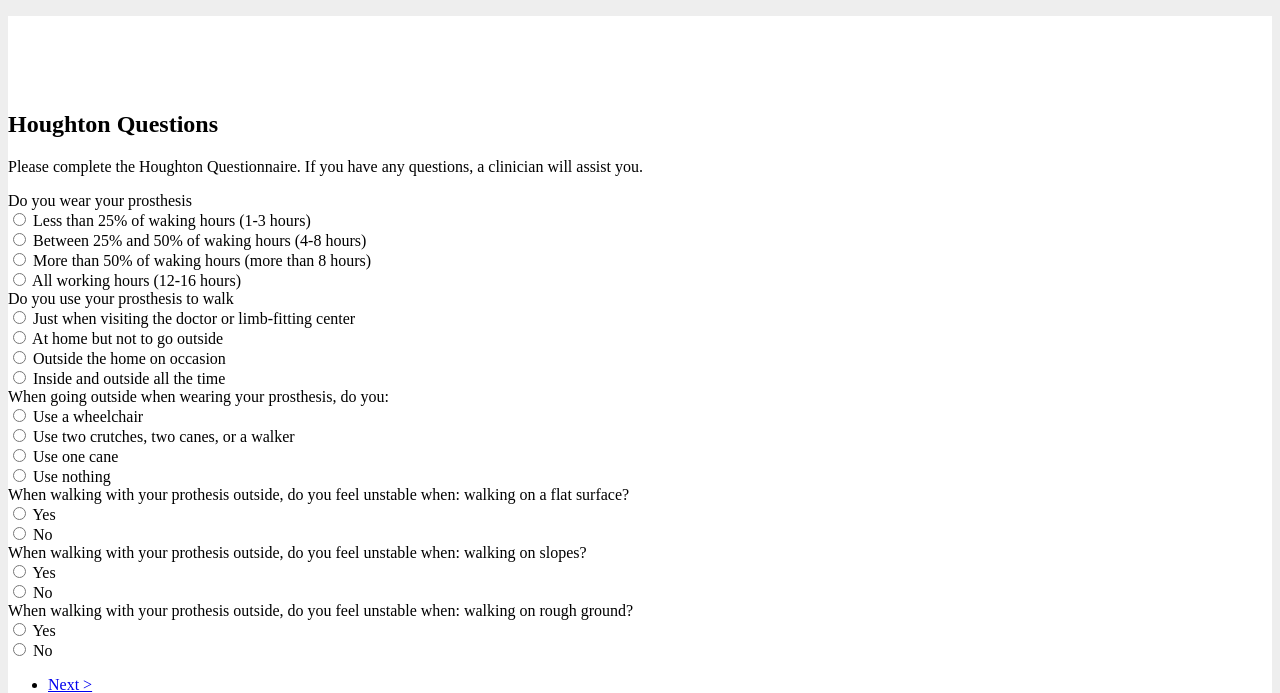
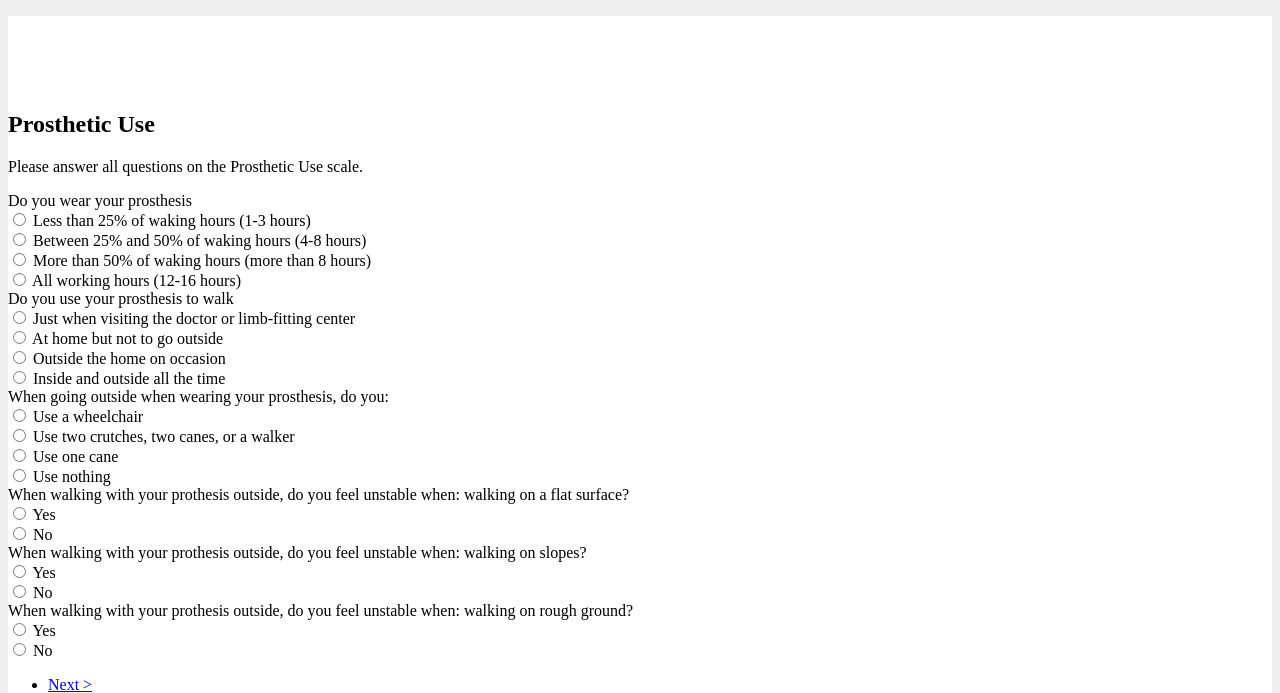
Before and after one commit to ccnmtl/pump, a Django app: template pump/templates/main/index.html in a window 1280 px wide. Shown: the part 44-737 px from the top of the page. Run offline with Django 3.2, Linux system fonts and the light colour scheme; the template is opened without the code that fills it, so the values that code supplies are empty; some libraries are stand-ins or nearby versions.

Commit message:
houghton question text changes
PMT #110650

```diff
--- a/pump/templates/main/index.html
+++ b/pump/templates/main/index.html
@@ -39,8 +39,8 @@ $(function() {
 {% csrf_token %}
 <div id="wizard">
 	<section>
-		<h1>Houghton Questions</h1>
-		<p class="lead">Please complete the Houghton Questionnaire. If you have any questions, a clinician will assist you.</p>
+		<h1>Prosthetic Use</h1>
+		<p class="lead">Please answer all questions on the Prosthetic Use scale.</p>
         <div class="form-group well">
         <label for="q1">Do you wear your prosthesis</label>
 
```
Also changed, not shown: 1 other file.
